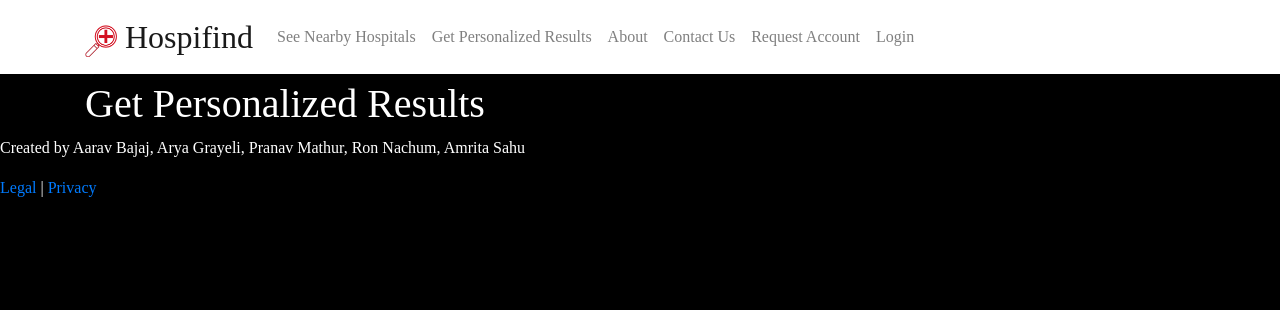
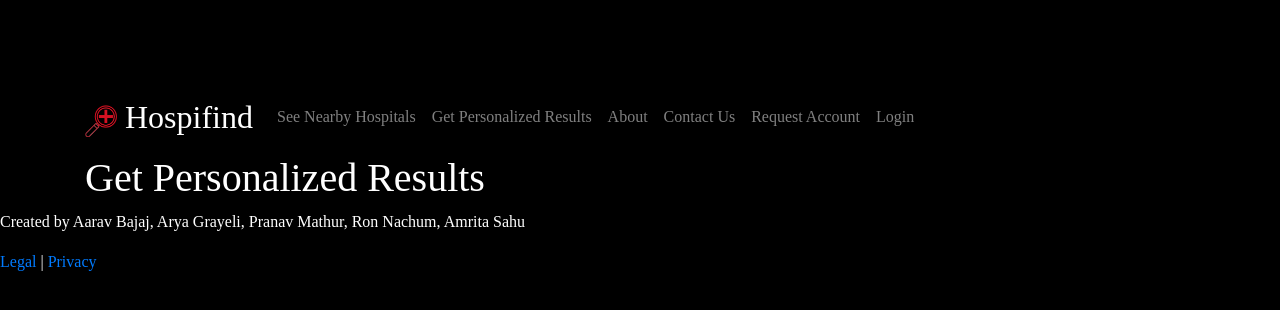
Before and after one commit to pmathur007/Hospifind, a Flask app: page /patient_form in a window 1280 px wide. Shown: the top 310 px of the page. Run offline with Flask 2, Linux system fonts and the light colour scheme; some libraries are stand-ins or nearby versions.

Commit message:
Updated Navigation Bar

```diff
--- a/flask/application/routes.py
+++ b/flask/application/routes.py
@@ -221,7 +221,7 @@ def patient_form():
 @app.route("/users/<int:user_id>")
 def view_user(user_id):
     requested_user = User.query.filter_by(id=user_id).first_or_404()
-    if not current_user and (requested_user.id == current_user.id or (current_user.is_admin and requested_user.hospital == current_user.hospital)):
+    if not current_user is None and (requested_user.id == current_user.id or (current_user.is_admin and requested_user.hospital == current_user.hospital)):
         return render_template('user.html', user=requested_user)
     else:
         flash('You are not authorized to access that user.', 'danger')
--- a/flask/application/static/css/main.css
+++ b/flask/application/static/css/main.css
@@ -20,7 +20,8 @@ body {
 }
 
 header {
-  color: #e60000;
+  background: black;
+  color: white;
 }
 
 #logo_title {
--- a/flask/application/templates/layout.html
+++ b/flask/application/templates/layout.html
@@ -22,7 +22,7 @@
 </head>
 <body>
     <header class="site-header">
-        <nav class="navbar navbar-expand-md navbar-light bg-white fixed-top">
+        <nav class="navbar navbar-expand-md navbar-dark sticky-top">
             <div class="container">
                 <a id="logo_title" class="navbar-brand" href="{{ url_for('home') }}">
                     <img src="{{ url_for('static', filename='logo.png') }}" alt="Hospifind Logo">
--- a/flask/application/templates/user.html
+++ b/flask/application/templates/user.html
@@ -1,4 +1,6 @@
 {% extends "layout.html" %}
 {% block content %}
-    <h1>{{ user.username }}</h1>
+    <h1>{{ current_user.name }} (Username: {{ current_user.username }})</h1>
+    <h2>{{ hospital_name }}</h2>
+
 {% endblock content %}
```
